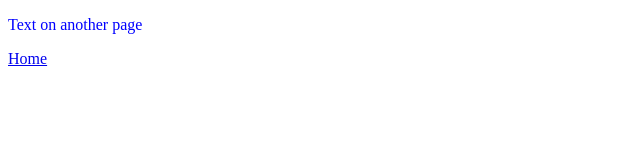
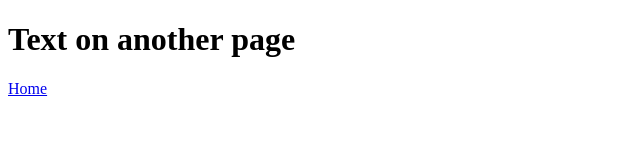
Before and after one commit to serhii-hladiholov/lab3, a plain HTML site: page about.html in a window 1280 px wide. Shown: the whole page, without its empty margins (0-640 px from the left). Drawn offline with Linux system fonts and the light colour scheme.

Commit message:
Update about.html

```diff
--- a/about.html
+++ b/about.html
@@ -5,7 +5,7 @@
     <title>This is another page</title>
   </head>
   <body>
-    <p>Text on another page</p>
+    <h1>Text on another page</h1>
     <a href="./"<p>Home</p></a>
   </body>
 </html>
```
